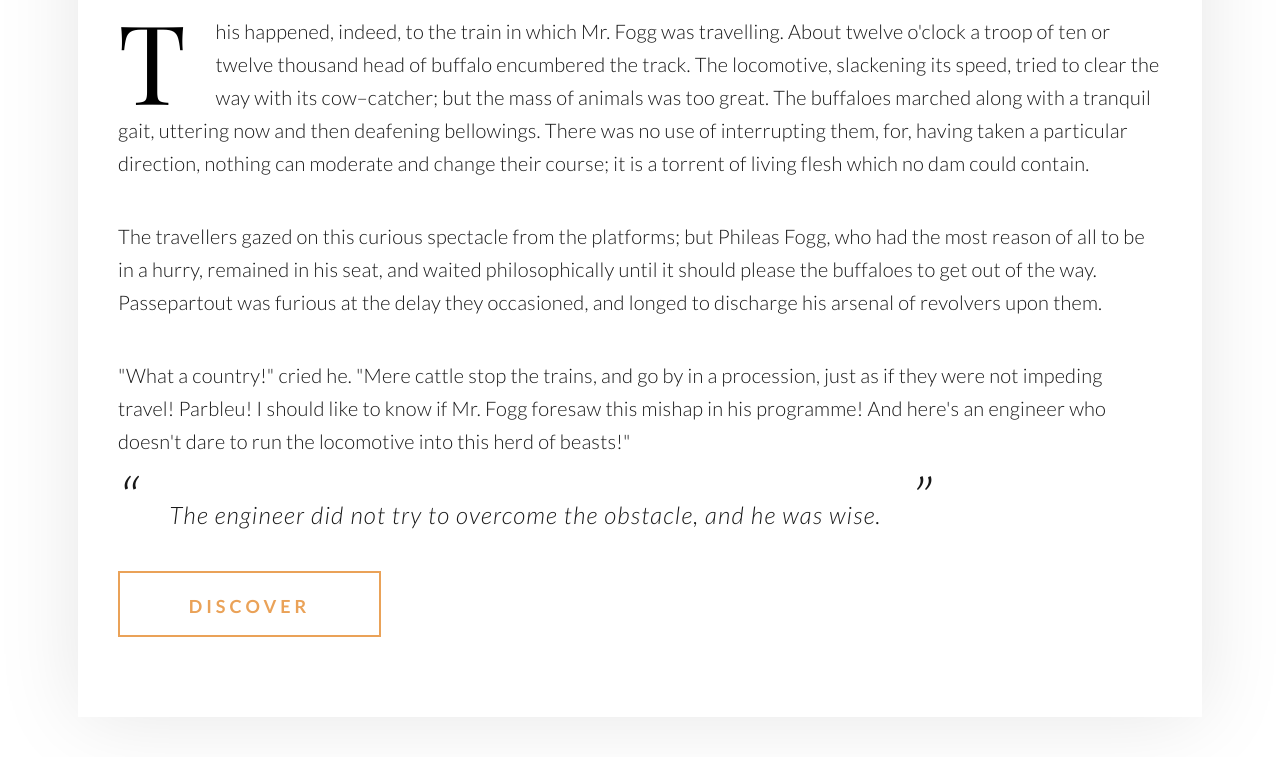
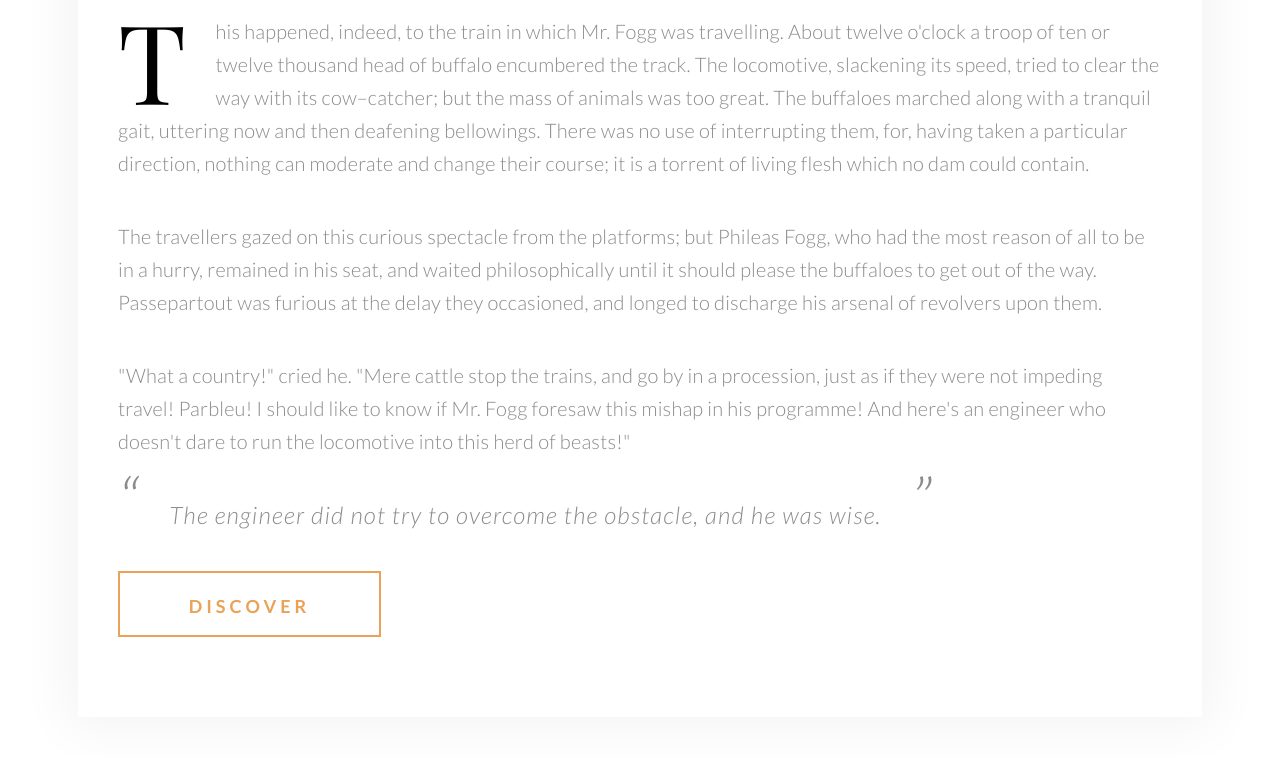
Before and after one commit to RustedBird/MyRepsitory, a plain HTML site: page Text_block/index.html in a window 1280 px wide. Shown: the part 167-924 px from the top of the page. Drawn offline with nearby package versions, Linux system fonts and the light colour scheme.

Commit message:
color of the text and "T"

```diff
--- a/Text_block/style.css
+++ b/Text_block/style.css
@@ -2,7 +2,7 @@
 .shadow {
     margin: 70px;
     padding: 40px;
-    box-shadow: 0px 0px 80px rgba(0, 0, 0, 0.1);
+    box-shadow: 0px 0px 50px 10px rgba(0, 0, 0, 0.05);
 }
 h1 {
     font-family: 'Playfair Display', serif;
@@ -18,7 +18,7 @@ p:first-of-type:first-letter {
 }
 p {
     font-family: 'Lato', sans-serif;
-    color: rgb(23,23,23);
+    color: rgba(23,23,23, 0.5);
     letter-spacing: 0.2px;
     font-size: 20px;
     line-height: 33px;
```
Also changed, not shown: Text_block/index.html (indentation only).
